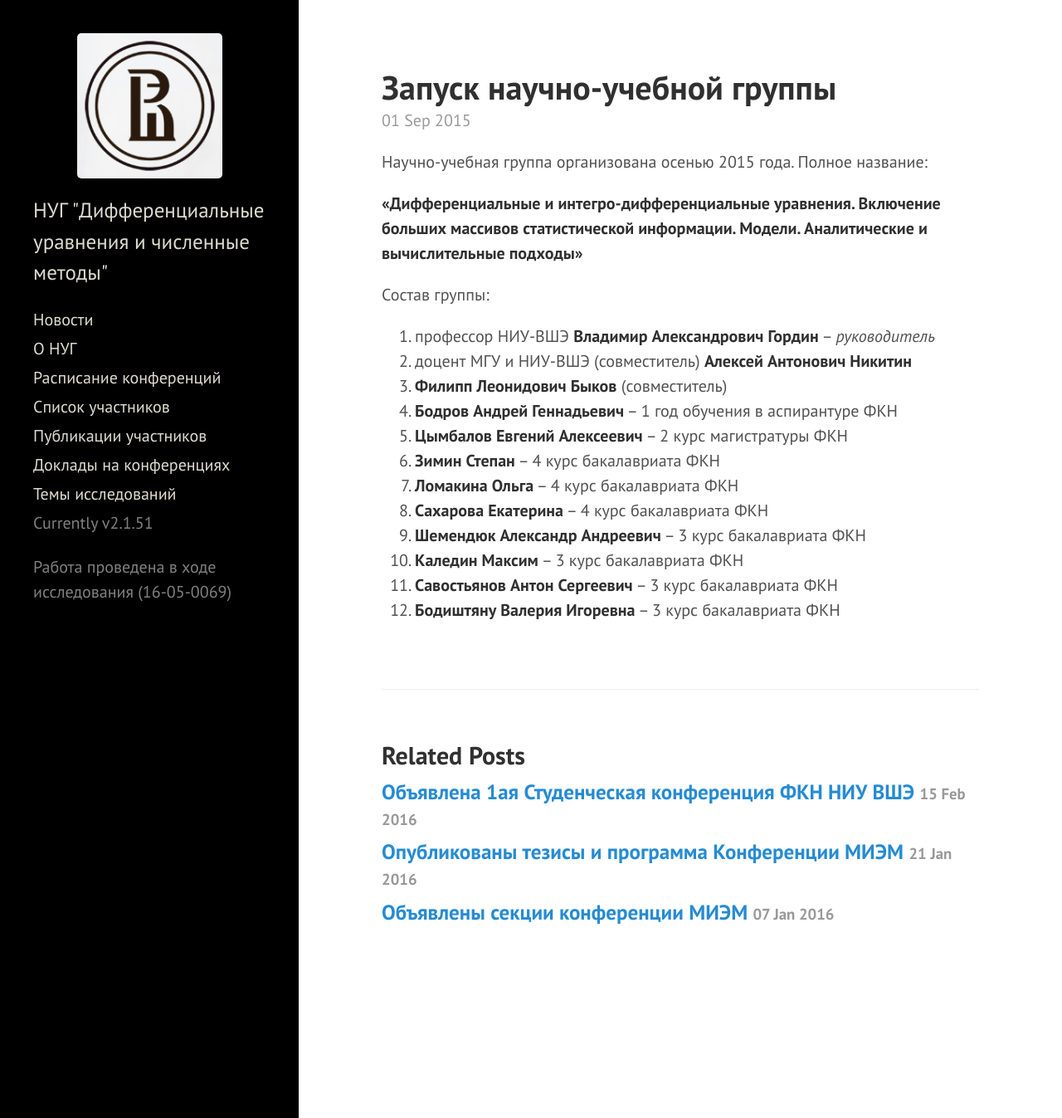
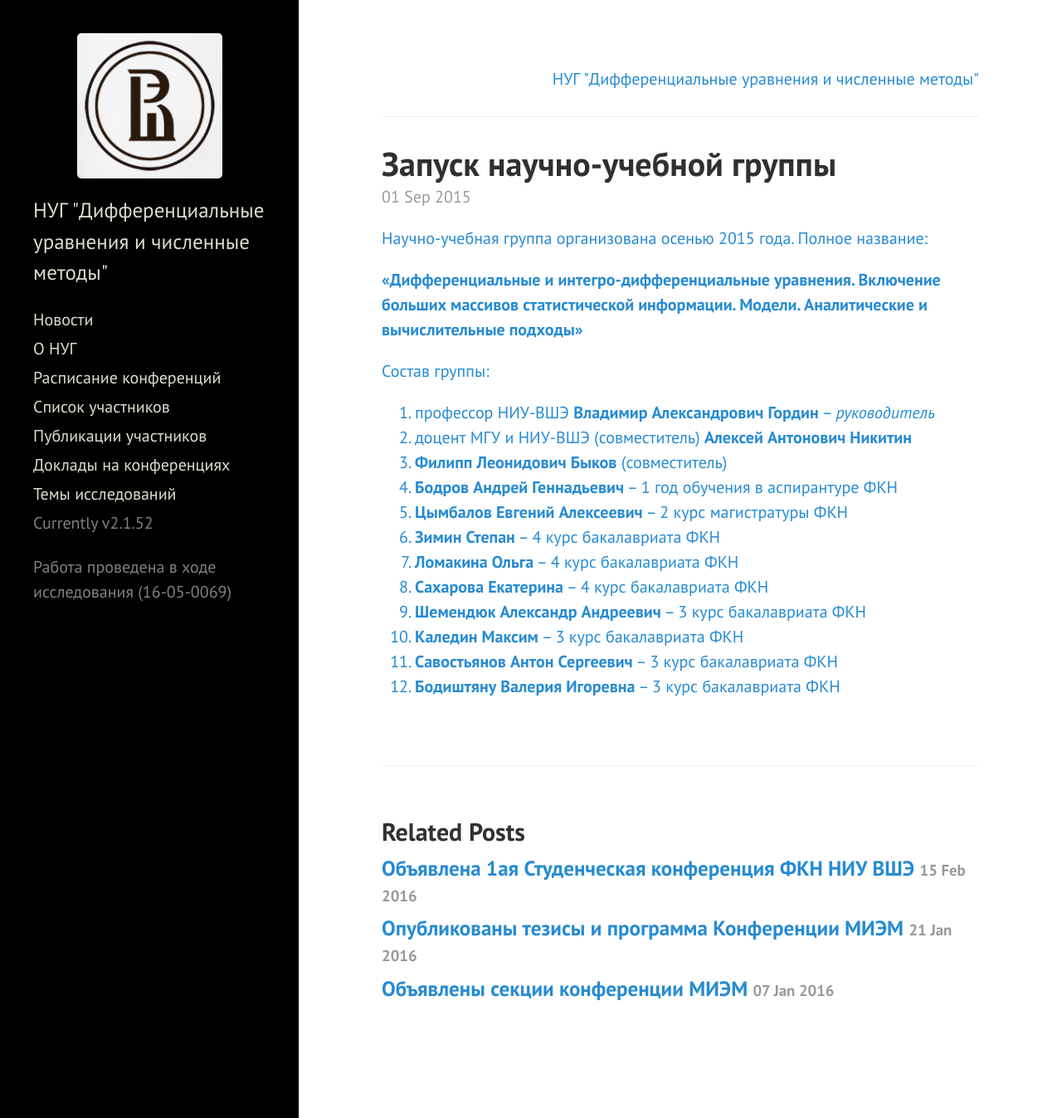
Before and after one commit to hsemmsg/hsemmsg.github.io, a Jekyll site: the page built from _posts/2015-09-01-Start.md, in a window 1280 px wide and 1347 px high. Shown: the whole window at 83% size. Built offline with Jekyll 4.4.1, drawn with Linux system fonts in a browser that asks for light colours; comment, search, counter and statistics services are not loaded.

Commit message:
Added post header

```diff
--- a/_config.yml
+++ b/_config.yml
@@ -23,7 +23,7 @@ author:
 paginate:         5
 
 # Custom vars
-version:          2.1.51
+version:          2.1.52
 
 github:
   repo:           https://github.com/hsemmsg/hsemmsg.github.io
--- a/_layouts/post.html
+++ b/_layouts/post.html
@@ -1,7 +1,8 @@
 ---
 layout: default
 ---
-
+<div align="right"><a href="{{ site.baseurl }}">НУГ "Дифференциальные уравнения и численные методы"<a></div>
+<hr>
 <div class="post">
   <h1 class="post-title">{{ page.title }}</h1>
   <span class="post-date">{{ page.date | date_to_string }}</span>
```
